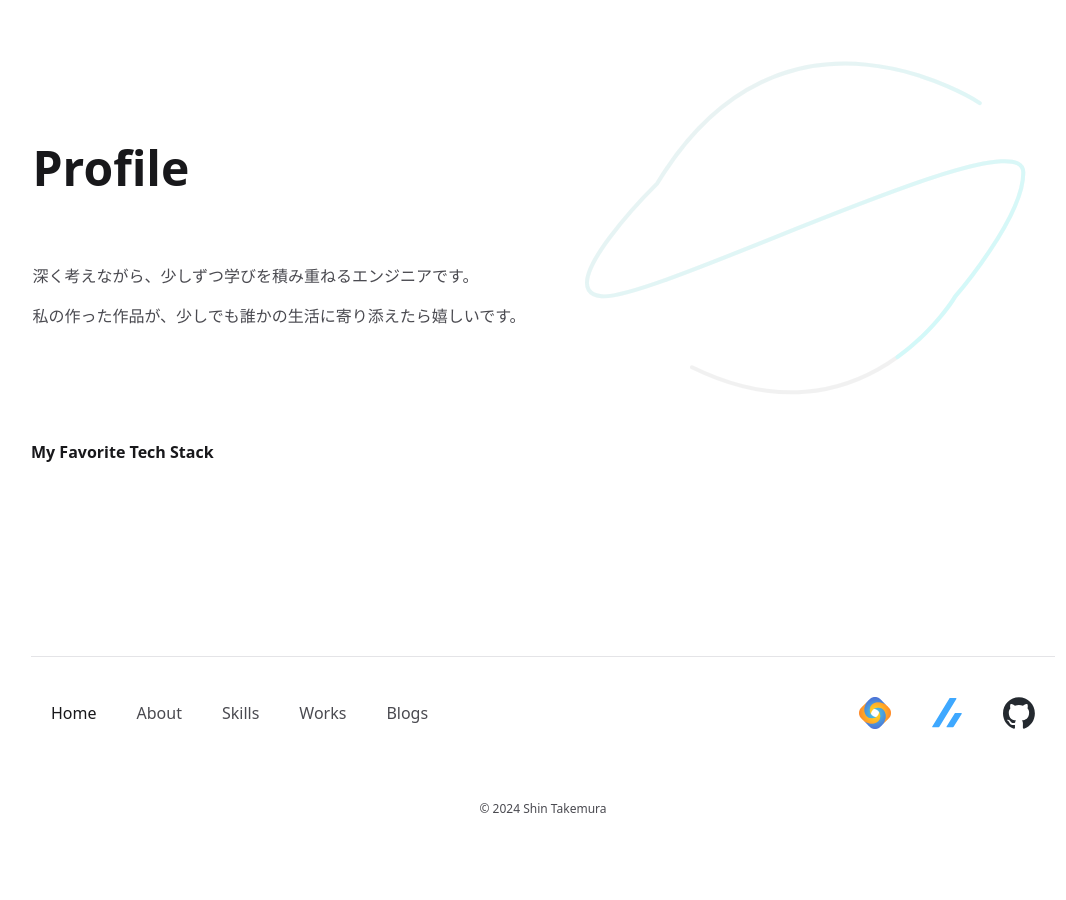
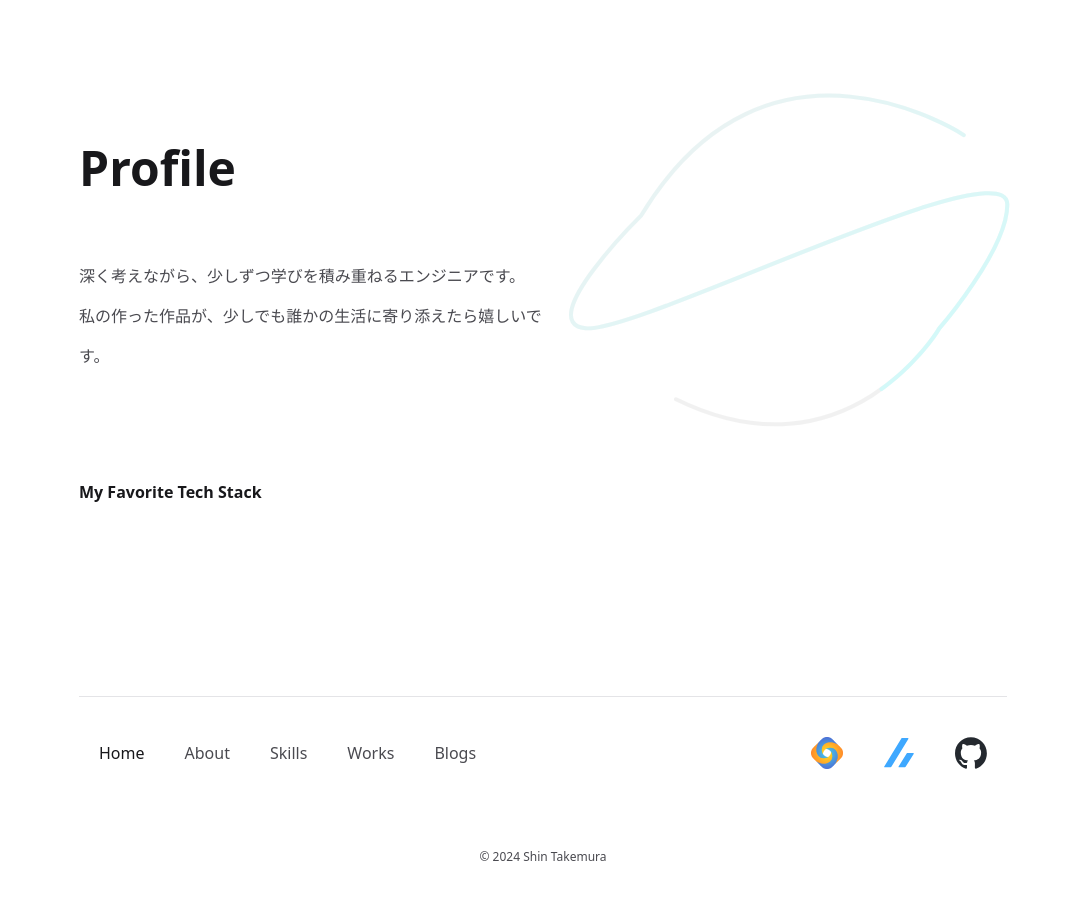
Before and after one commit to shikano35/portfolio-2024, a Next.js app: page / in a window 1280 px wide. Shown: the part 180-1080 px from the top of the page, without its empty margins (97-1163 px from the left). Before the commit the page ends 1037 px from the top, so only its background shows below. Built offline with nearby package versions, Linux system fonts and the light colour scheme.

Commit message:
feat: add Heading, FadeIn, and Container components

```diff
--- a/src/app/page.tsx
+++ b/src/app/page.tsx
@@ -1,27 +1,28 @@
 import React from "react";
 import { MyIcon } from "@/components/Icons/MyIcon";
 import { FadeIn } from "@/components/FadeIn";
+import { Heading } from "@/components/Heading";
+import { Container } from "@/components/Container";
 
 export default function Home() {
   return (
-    <div className="overflow-hidden px-16 py-24 md:px-32 md:py-32 md:pb-32 relative">
-      <div className="mx-auto max-w-5xl md:grid md:grid-cols-12 md:gap-x-8 md:gap-y-10">
-        <div className="relative z-10 mx-auto max-w-2xl md:col-span-6 md:pt-6">
+    <Container className="overflow-hidden py-24 md:py-32 md:pb-32">
+      <div className="md:grid md:grid-cols-12 md:gap-y-10 md:pt-6">
+        <div className="relative z-10 md:col-span-6">
+          <Heading className="md:text-start">Profile</Heading>
           <FadeIn>
-            <h1 className="text-4xl md:text-5xl font-semibold text-primary text-center md:text-start">
-              Profile
-            </h1>
+            <p className="text-center md:text-start mt-16 text-muted-foreground text-sm leading-8 md:text-base md:leading-10">
+              深く考えながら、少しずつ学びを積み重ねるエンジニアです。
+            </p>
           </FadeIn>
           <FadeIn>
-            <p className="text-start sm:text-center md:text-start mt-16 text-muted-foreground text-sm leading-8 md:text-base md:leading-10">
-              深く考えながら、少しずつ学びを積み重ねるエンジニアです。
-              <br />
+            <p className="text-center md:text-start text-muted-foreground text-sm leading-8 md:text-base md:leading-10">
               私の作った作品が、少しでも誰かの生活に寄り添えたら嬉しいです。
             </p>
           </FadeIn>
         </div>
         <div className="relative z-0 md:col-span-5 md:flex md:items-center">
-          <div className="absolute top-1/2 transform -translate-y-1/2 -translate-x-60 sm:-translate-x-32 md:-translate-x-72 lg:-translate-x-40 opacity-30 md:opacity-50">
+          <div className="absolute top-1/2 transform -translate-y-1/2 -translate-x-60 sm:-translate-x-32 md:-translate-x-64 lg:-translate-x-40 opacity-30 md:opacity-50">
             <MyIcon />
           </div>
         </div>
@@ -36,6 +37,6 @@ export default function Home() {
           </div>
         </div>
       </div>
-    </div>
+    </Container>
   );
 }
--- a/src/layouts/Footer/index.tsx
+++ b/src/layouts/Footer/index.tsx
@@ -1,21 +1,23 @@
-import { FadeInWithStagger } from "@/components/FadeIn";
+import { Border } from "@/components/Border";
+import { FadeIn, FadeInWithStagger } from "@/components/FadeIn";
 import { LinksNav } from "@/components/LinksNav";
+import { Container } from "@/components/Container";
 
 export function Footer() {
+  const currentYear = new Date().getFullYear();
   return (
     <footer>
-      <FadeInWithStagger>
-        <div className="mx-auto max-w-6xl px-8 sm:px-16">
-          <div className="flex flex-col border-t border-border pb-16 pt-8 md:pb-10">
-            <div className="w-full flex justify-center md:justify-start">
-              <LinksNav activeClassName="font-medium text-primary" />
-            </div>
-            <p className="mt-16 text-xs text-muted-foreground text-center">
-              &copy; {new Date().getFullYear()} Shin Takemura
-            </p>
+      <Container>
+        <Border className="flex flex-col" />
+        <FadeInWithStagger>
+          <div className="flex justify-center md:justify-start pb-16 pt-8 md:pb-10">
+            <LinksNav activeClassName="font-medium text-primary" />
           </div>
-        </div>
-      </FadeInWithStagger>
+          <FadeIn className="mb-12 md:mt-8 text-xs text-muted-foreground text-center">
+            &copy; {currentYear} Shin Takemura
+          </FadeIn>
+        </FadeInWithStagger>
+      </Container>
     </footer>
   );
 }
```
